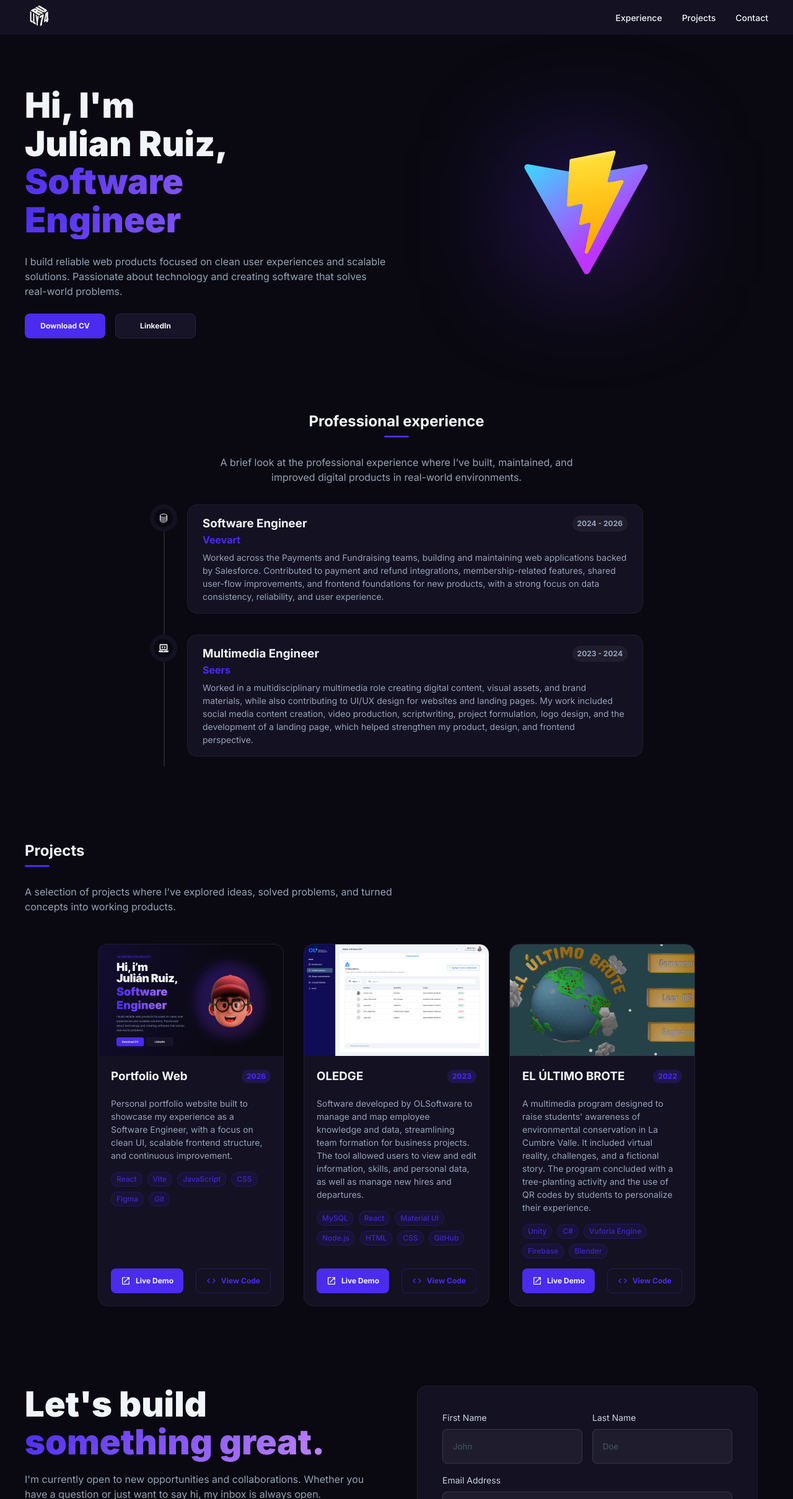
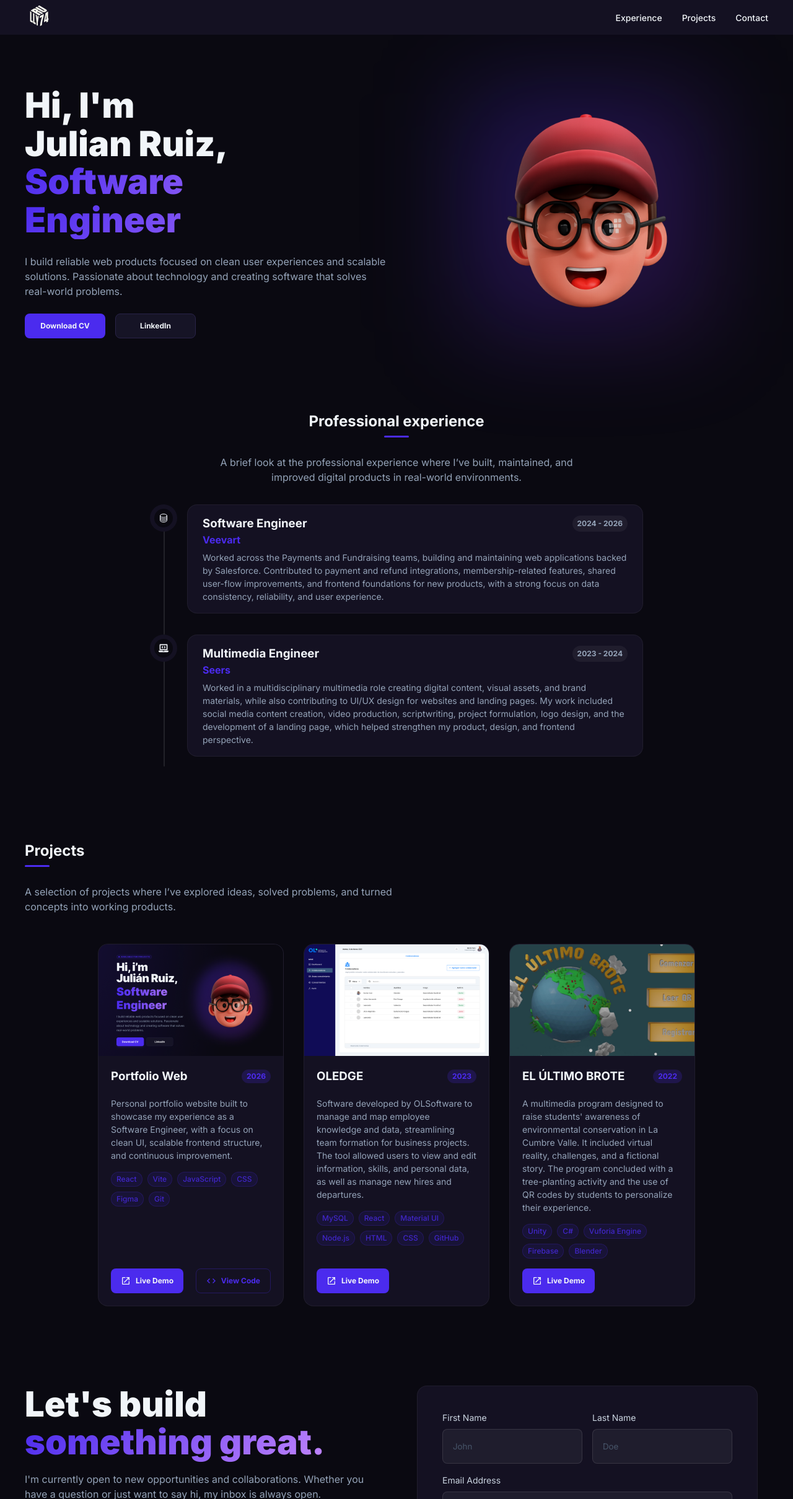
Before and after one commit to Rully74/website-portfolio, a React (Vite) app: page / in a window 1280 px wide. Shown: the top 2419 px of the page at 62% size. Built offline with nearby package versions, Linux system fonts and the light colour scheme.

Commit message:
Updated information

```diff
--- a/src/components/Hero/Hero.css
+++ b/src/components/Hero/Hero.css
@@ -113,8 +113,8 @@
     display: block;
     border-radius: inherit;
     position: relative;
-    width: 200px;
-    height: 200px;
+    width: 350px;
+    height: 350px;
     z-index: 1;
 }
 
--- a/src/components/Hero/Hero.jsx
+++ b/src/components/Hero/Hero.jsx
@@ -40,7 +40,7 @@
       </div>
       <div className="hero-image-container">
         <div className="hero-image">
-          <img src="/vite.svg" alt="Hero Image" />
+          <img src="/hero.webp" alt="Hero Image" />
         </div>
       </div>
     </section>
--- a/src/components/Projects/ProjectCard.jsx
+++ b/src/components/Projects/ProjectCard.jsx
@@ -45,6 +45,7 @@
         ))}
       </ul>
       <div className="project-card-buttons">
+        {liveDemo && (
           <a
             className="project-button project-button-live"
             href={liveDemo}
@@ -54,6 +55,8 @@
             <IoMdOpen className="button-icon" />
             <p>Live Demo</p>
           </a>
+        )}
+        {sourceCode && (
           <a
             className="project-button project-button-source"
             href={sourceCode}
@@ -63,6 +66,7 @@
             <IoMdCode className="button-icon" />
             <p>View Code</p>
           </a>
+        )}
       </div>
     </div>
   );
--- a/src/components/Projects/Projects.jsx
+++ b/src/components/Projects/Projects.jsx
@@ -17,8 +17,8 @@
       description:
         "Personal portfolio website built to showcase my experience as a Software Engineer, with a focus on clean UI, scalable frontend structure, and continuous improvement.",
       stack: ["React", "Vite", "JavaScript", "CSS", "Figma", "Git"],
-      liveDemo: "https://example.com/project1",
-      sourceCode: "https://github.com/example/project1",
+      liveDemo: "https://rully.dev",
+      sourceCode: "https://github.com/Rully74/website-portfolio",
     },
     {
       image: imgOledge,
@@ -35,17 +35,18 @@
         "CSS",
         "GitHub",
       ],
-      liveDemo: "https://example.com/project2",
-      sourceCode: "https://github.com/example/project2",
+      liveDemo:
+        "https://uao-my.sharepoint.com/:f:/g/personal/julian_hernando_ruiz_uao_edu_co/IgDIrdw9jVnlTaUhzuvfCon9ARHOJwBLtJe87Mx06QRtxrs?e=NMHV5q",
     },
     {
-      image:
-        imgUltimoBrote,
+      image: imgUltimoBrote,
       title: "EL ÚLTIMO BROTE",
       year: "2022",
       description:
         "A multimedia program designed to raise students' awareness of environmental conservation in La Cumbre Valle. It included virtual reality, challenges, and a fictional story. The program concluded with a tree-planting activity and the use of QR codes by students to personalize their experience.",
       stack: ["Unity", "C#", "Vuforia Engine", "Firebase", "Blender"],
+      liveDemo:
+        "https://uao-my.sharepoint.com/:f:/g/personal/julian_hernando_ruiz_uao_edu_co/IgAy2Xc2DJYfSZ29ERI9J6DYAavgGP_z1qCZQUyNunj9K68?e=ABDwRg",
     },
   ];
 
```
Also changed, not shown: public/hero.webp (added). Lines whose indentation alone changed are shown as unchanged.
